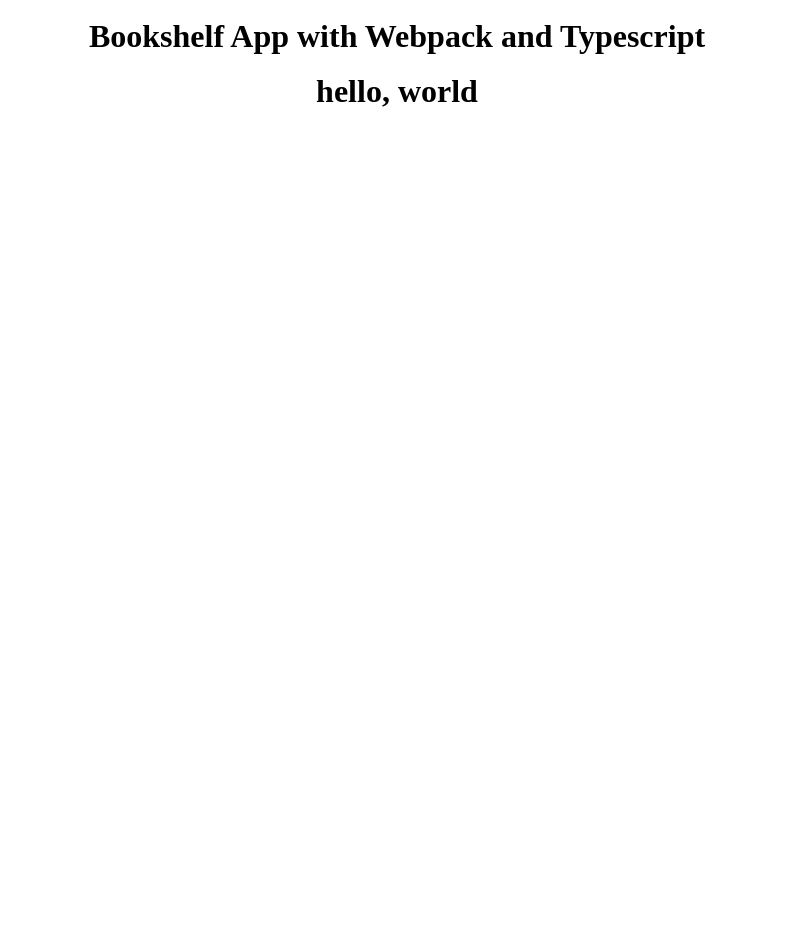
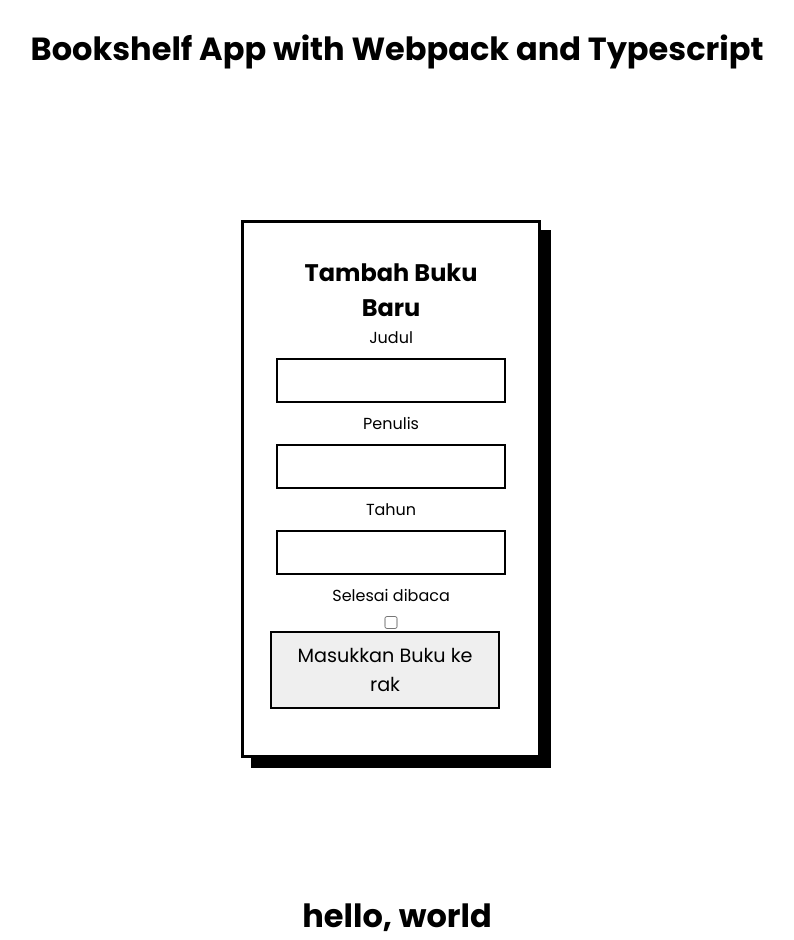
Before and after one commit to just-npc/bookshelf-app, a website built with webpack: page src/template.html in a window 1280 px wide. Shown: the whole page, without its empty margins (243-1037 px from the left). Before the commit the page ends 800 px from the top, so only its background shows below. Built offline with nearby package versions, Linux system fonts and the light colour scheme.

Commit message:
add book form custom component

```diff
--- /dev/null
+++ b/src/components/book-form.ts
@@ -0,0 +1,124 @@
+export class Bookform extends HTMLElement {
+  _style: HTMLStyleElement;
+
+  constructor() {
+    super();
+    this._style = document.createElement("style");
+  }
+
+  updateStyle() {
+    this._style.textContent = `
+      .card {
+        border: 3px solid black;
+        padding: 2rem;
+        width: 300px;
+        translate: -6px -6px;
+        box-shadow: 10px 10px 0 black;
+        overflow: hidden;
+        transition: all 0.3s ease;
+        margin: 10% auto;
+      }
+
+      .card input, .card button {
+        display: block;
+        width: 100%;
+        margin: 0.5rem 0;
+        padding: 0.5rem;
+        border: 2px solid black;
+        font-size: 1rem;
+      }
+
+      .card button {
+        translate: -6px -6px;
+        overflow: hidden;
+        transition: all 0.3s ease;
+        cursor: pointer;
+        font-size: 1.2rem;
+      }
+
+      .card button:hover,
+      .card:hover {
+        translate: -6px;
+      }
+
+      // form {
+      //   justify-content: center;
+      //   align-items: center;
+      //   display: flex;
+      //   gap: 10px;
+      //   font-size: 1rem;
+      // }
+    `;
+  }
+
+  connectedCallback() {
+    this.render();
+
+    const submitForm = this.querySelector("#bookForm") as HTMLFormElement;
+
+    submitForm?.addEventListener("submit", function (e) {
+      e.preventDefault();
+
+      const id = Number(new Date());
+      const title = (this.querySelector("#bookFormTitle") as HTMLInputElement)
+        .value;
+      const author = (this.querySelector("#bookFormAuthor") as HTMLInputElement)
+        .value;
+      const bookYear = (this.querySelector("#bookFormYear") as HTMLInputElement)
+        .value;
+      const year: number = Number(bookYear);
+      const isComplete = (
+        this.querySelector("#bookFormIsComplete") as HTMLInputElement
+      ).checked;
+
+      const books: BookType = {
+        id: id,
+        title: title,
+        author: author,
+        year: year,
+        isComplete: isComplete,
+      };
+
+      console.log(books);
+
+      console.log("bisa cok");
+      submitForm.reset();
+    });
+  }
+
+  render() {
+    this.updateStyle();
+
+    this.innerHTML = `
+      ${this._style.outerHTML}
+
+      <section class="card">
+        <h2>Tambah Buku Baru</h2>
+        <form id="bookForm" data-testid="bookForm">
+          <div>
+            <label for="bookFormTitle">Judul</label>
+            <input id="bookFormTitle" type="text" required data-testid="bookFormTitleInput" />
+          </div>
+          <div>
+            <label for="bookFormAuthor">Penulis</label>
+            <input id="bookFormAuthor" type="text" required data-testid="bookFormAuthorInput" />
+          </div>
+          <div>
+            <label for="bookFormYear">Tahun</label>
+            <input id="bookFormYear" type="number" required data-testid="bookFormYearInput" />
+          </div>
+          <div>
+            <label for="bookFormIsComplete">Selesai dibaca</label>
+            <input id="bookFormIsComplete" type="checkbox" data-testid="bookFormIsCompleteCheckbox" />
+          </div>
+          <button class="submit-btn" id="bookFormSubmit" type="submit" data-testid="bookFormSubmitButton">
+          Masukkan Buku ke rak
+          <!-- <span>Belum selesai dibaca</span> -->
+          </button>
+        </form>
+      </section>
+    `;
+  }
+}
+
+customElements.define("book-form", Bookform);
--- a/src/components/index.ts
+++ b/src/components/index.ts
@@ -1 +1,2 @@
 import "./header.ts";
+import "./book-form.ts";
--- a/src/styles/style.css
+++ b/src/styles/style.css
@@ -4,6 +4,9 @@
   margin: 0;
   padding: 0;
   box-sizing: border-box;
+  font-family: "Poppins", system-ui, -apple-system, BlinkMacSystemFont,
+    "Segoe UI", Roboto, Oxygen, Ubuntu, Cantarell, "Open Sans", "Helvetica Neue",
+    sans-serif;
 }
 
 body {
--- a/src/template.html
+++ b/src/template.html
@@ -8,6 +8,9 @@
   <body>
     <custom-header></custom-header>
 
+    <main>
+      <book-form></book-form>
+    </main>
     <h1>hello, world</h1>
   </body>
 </html>
```
Also changed, not shown: src/utils/utils.ts (added, +7 -0 lines).
